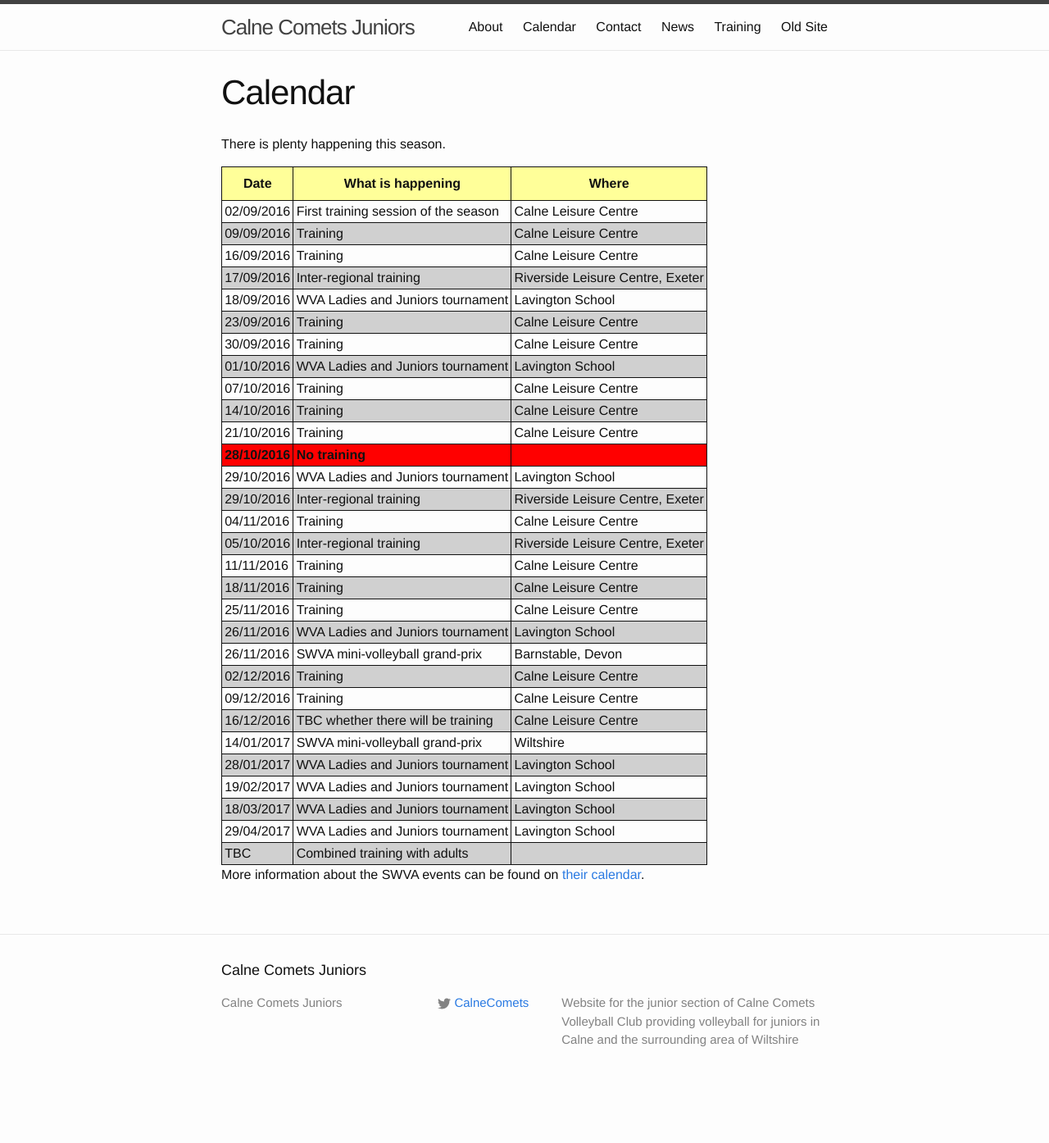
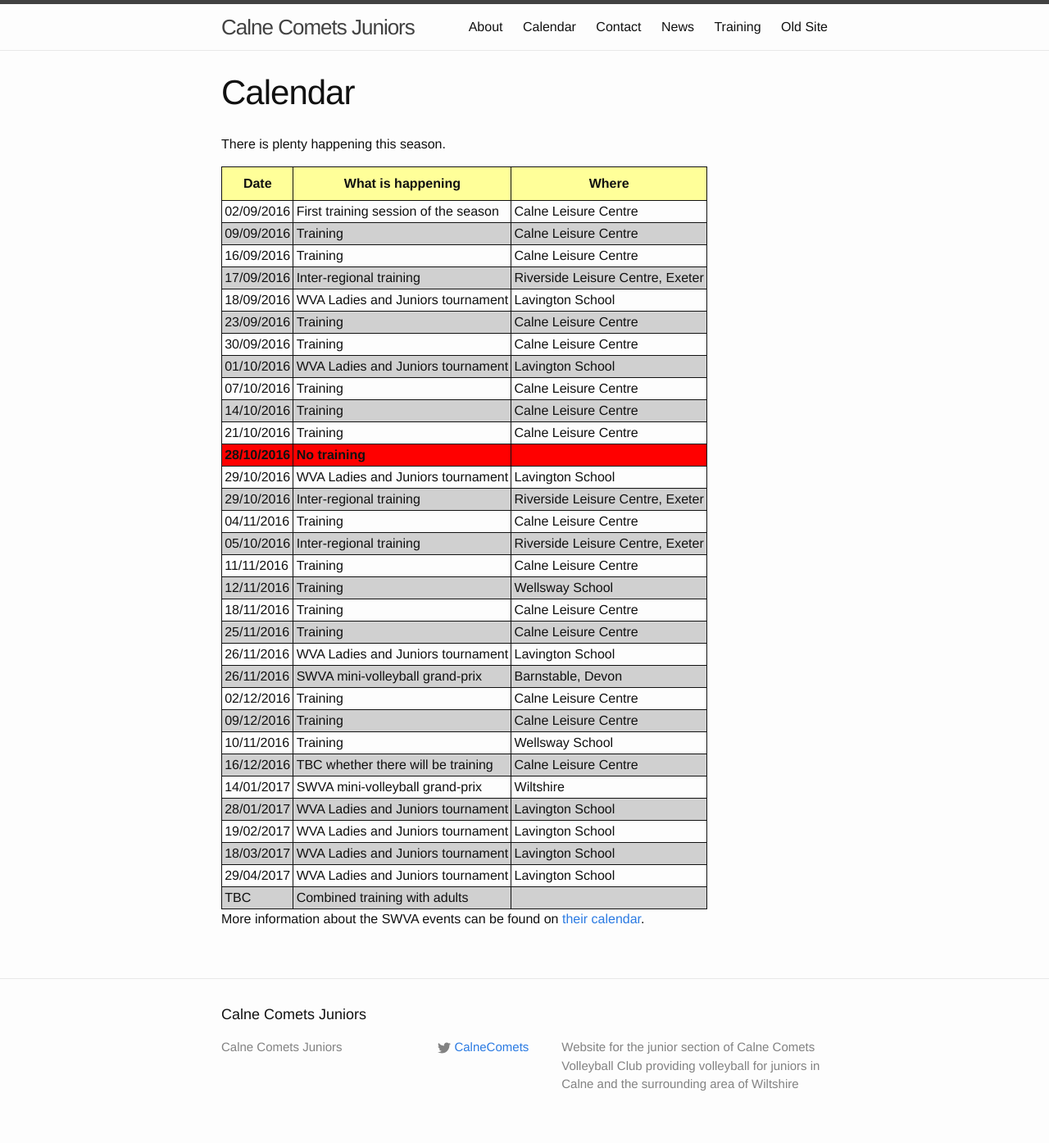
Before and after one commit to CalneComets/WebJuniors, a Jekyll site: the page built from calendar.md, in a window 1280 px wide. Shown: the whole page at 82% size. Built offline with Jekyll 4.4.1, drawn with Linux system fonts in a browser that asks for light colours; before the commit the page ends 1340 px from its top, so only the background shows below that.

Commit message:
Add training at Wellsway School to calendar

```diff
--- a/calendar.md
+++ b/calendar.md
@@ -26,12 +26,14 @@
 <tr><td>04/11/2016</td><td>Training</td><td>Calne Leisure Centre</td></tr>
 <tr><td>05/10/2016</td><td>Inter-regional training</td><td>Riverside Leisure Centre, Exeter</td></tr>
 <tr><td>11/11/2016</td><td>Training</td><td>Calne Leisure Centre</td></tr>
+<tr><td>12/11/2016</td><td>Training</td><td>Wellsway School</td></tr>
 <tr><td>18/11/2016</td><td>Training</td><td>Calne Leisure Centre</td></tr>
 <tr><td>25/11/2016</td><td>Training</td><td>Calne Leisure Centre</td></tr>
 <tr><td>26/11/2016</td><td>WVA Ladies and Juniors tournament</td><td>Lavington School</td></tr>
 <tr><td>26/11/2016</td><td>SWVA mini-volleyball grand-prix</td><td>Barnstable, Devon</td></tr>
 <tr><td>02/12/2016</td><td>Training</td><td>Calne Leisure Centre</td></tr>
 <tr><td>09/12/2016</td><td>Training</td><td>Calne Leisure Centre</td></tr>
+<tr><td>10/11/2016</td><td>Training</td><td>Wellsway School</td></tr>
 <tr><td>16/12/2016</td><td>TBC whether there will be training</td><td>Calne Leisure Centre</td></tr>
 <tr><td>14/01/2017</td><td>SWVA mini-volleyball grand-prix</td><td>Wiltshire</td></tr>
 <tr><td>28/01/2017</td><td>WVA Ladies and Juniors tournament</td><td>Lavington School</td></tr>
```
